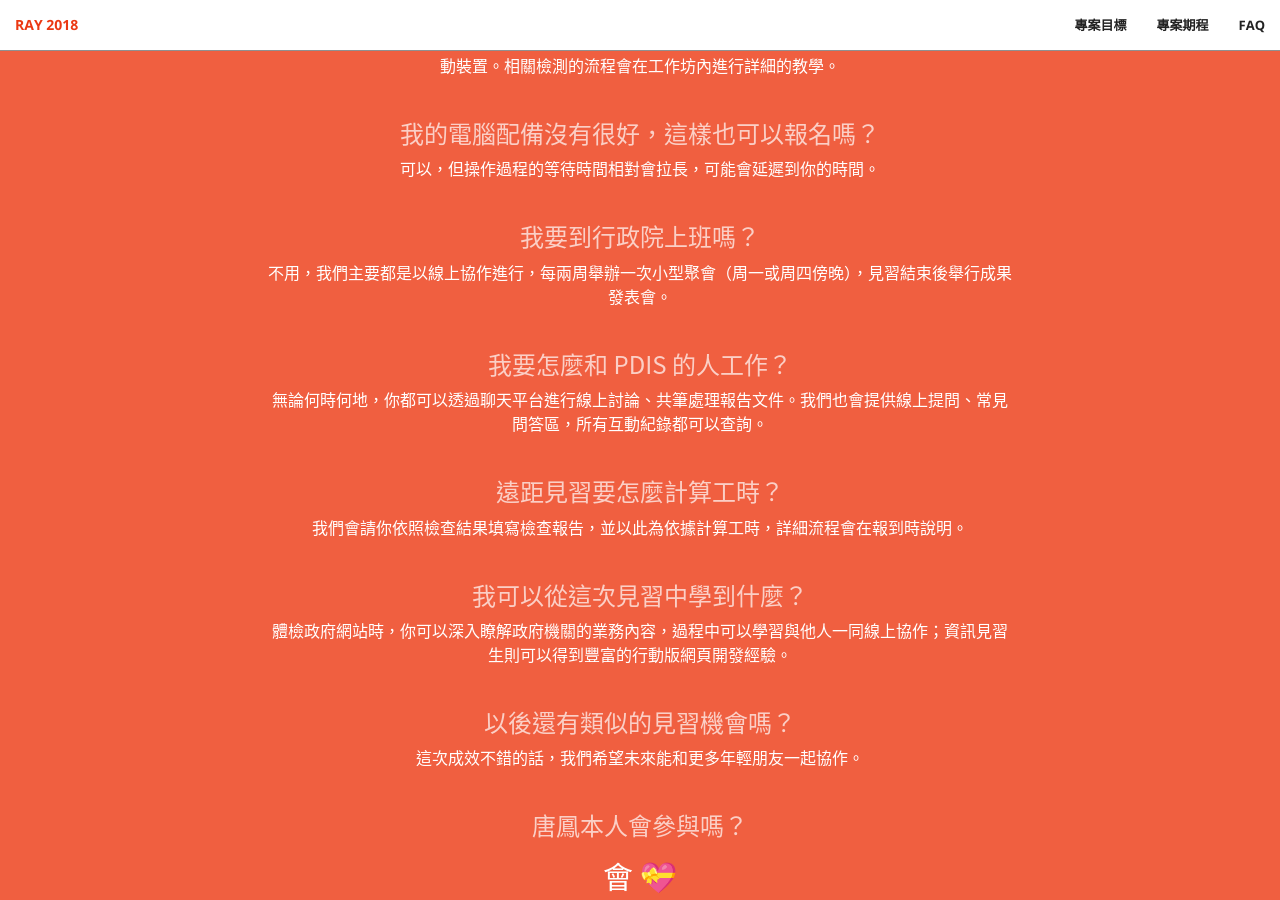
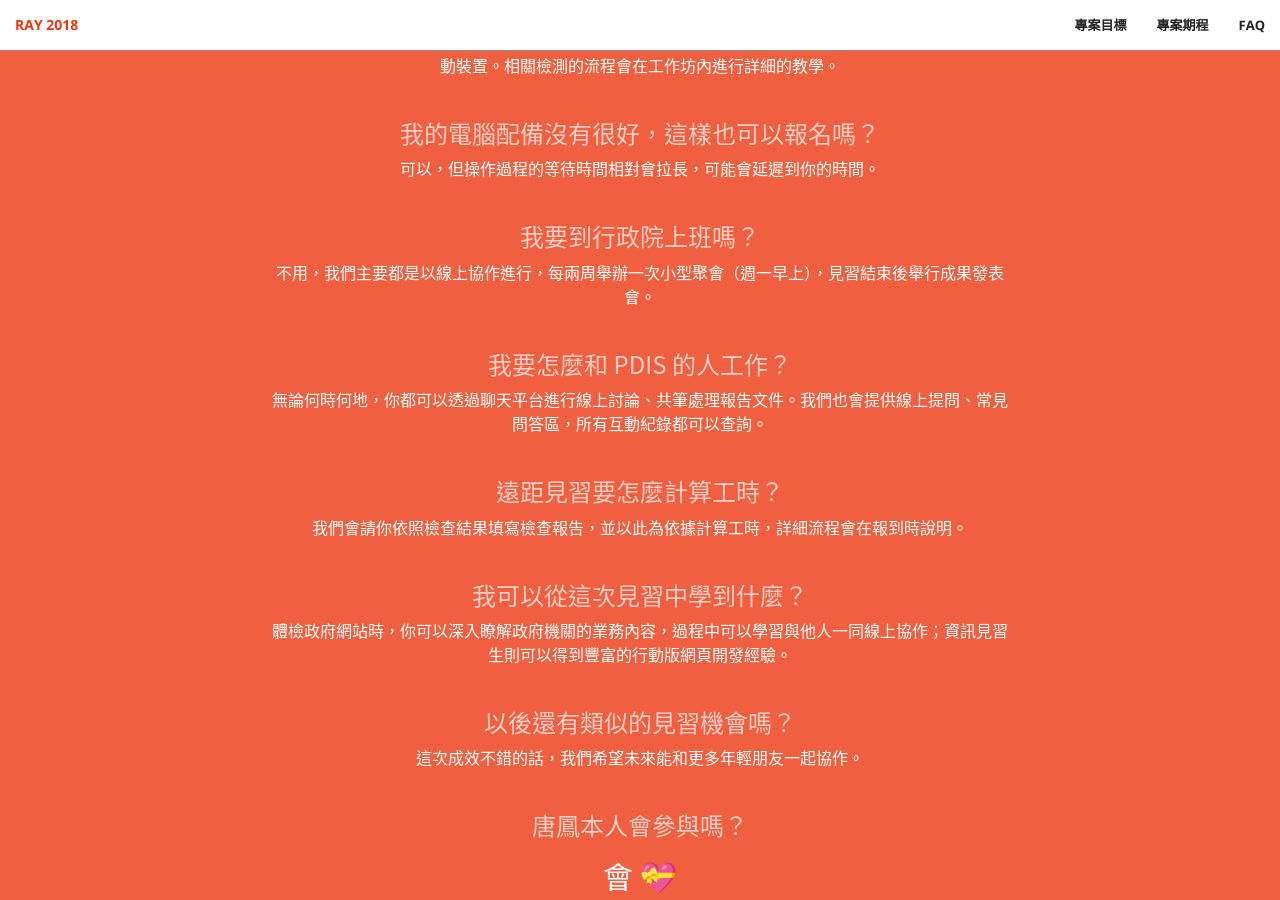
Before and after one commit to PDIS/ray2018, a Jekyll site: the page built from docs/index.html, in a window 1280 px wide and 900 px high, scrolled down 3367 px. Built offline with Jekyll 4.4.1, drawn with Linux system fonts in a browser that asks for light colours.

Commit message:
Update faq.json

```diff
--- a/docs/_data/faq.json
+++ b/docs/_data/faq.json
@@ -21,7 +21,7 @@
     },
     {
         "q": "我要到行政院上班嗎？",
-        "a": "不用，我們主要都是以線上協作進行，每兩周舉辦一次小型聚會（周一或周四傍晚），見習結束後舉行成果發表會。"
+        "a": "不用，我們主要都是以線上協作進行，每兩周舉辦一次小型聚會（週一早上），見習結束後舉行成果發表會。"
     },
     {
         "q": "我要怎麼和 PDIS 的人工作？",
```
